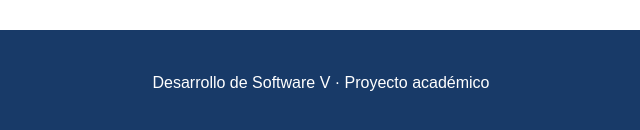
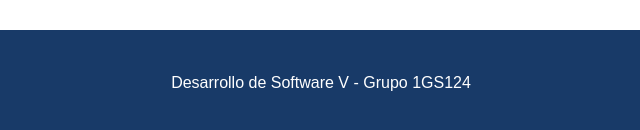
Before and after one commit to AdrianDLC28/Repositorio-Parcial-1-Adrian-De-La-Cruz, a plain HTML site: page index.html in a window 1280 px wide. Shown: the part 1233-1363 px from the top of the page, 319-959 px from the left. Drawn offline with Linux system fonts and the light colour scheme.

Commit message:
Se modifico el footer en index.html

```diff
--- a/index.html
+++ b/index.html
@@ -57,7 +57,7 @@
     </main>
 
     <footer>
-        <p>Desarrollo de Software V · Proyecto académico</p>
+        <p>Desarrollo de Software V - Grupo 1GS124</p>
     </footer>
 </body>
 </html>
```
